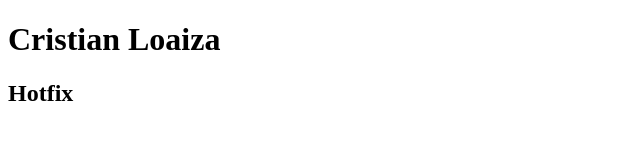
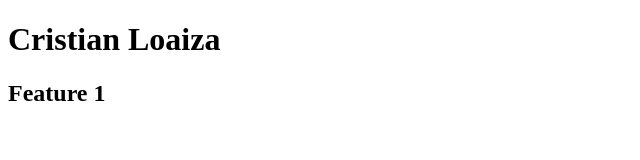
Before and after one commit to cloaiza1997/test-bb-1, a plain HTML site: page index.html in a window 1280 px wide. Shown: the full height of the page, 0-640 px from the left. Drawn offline with Linux system fonts and the light colour scheme.

Commit message:
Feature 1

```diff
--- a/index.html
+++ b/index.html
@@ -7,6 +7,6 @@
 </head>
 <body>
 	<h1>Cristian Loaiza</h1>
-	<h2>Hotfix</h2>
+	<h2>Feature 1</h2>
 </body>
 </html>
```
